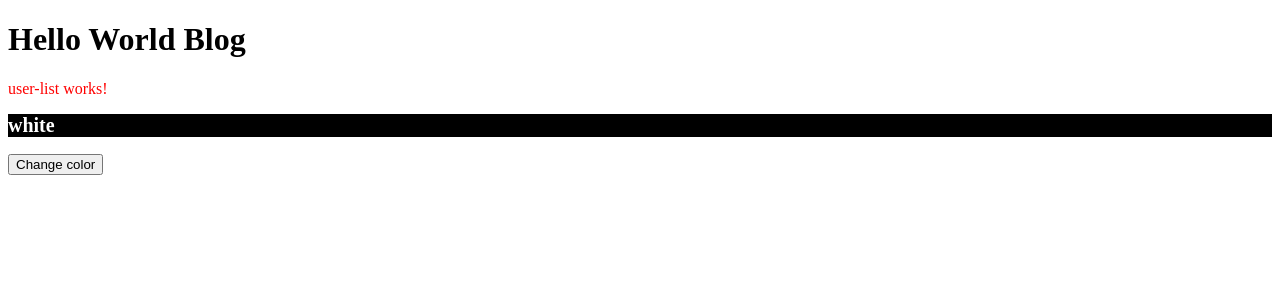
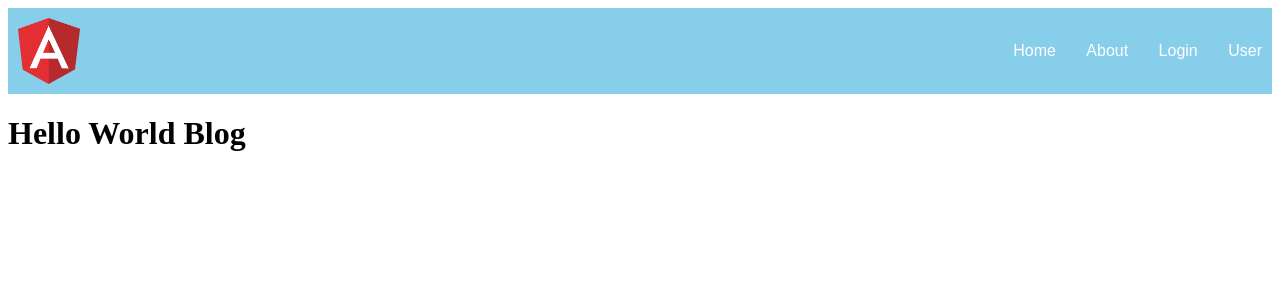
Before and after one commit to Nabeel-Chhipa/Angular-demo-app, an Angular app: page / in a window 1280 px wide. Shown: the top 300 px of the page. Built offline with nearby package versions, Linux system fonts and the light colour scheme.

Commit message:
create header component

```diff
--- a/src/app/app.component.html
+++ b/src/app/app.component.html
@@ -1,3 +1,4 @@
+<app-header></app-header>
 <h1 class={{title}}>Hello World {{title}}</h1>
 <!-- <h2>{{name}}</h2> -->
 <!-- <app-login></app-login>
@@ -5,8 +6,6 @@
 <app-student-list></app-student-list>
 <app-country-list></app-country-list> -->
 
-<app-user-list></app-user-list>
-
 <!-- <app-counter></app-counter> -->
 
 <!-- <app-register></app-register> -->
--- a/src/app/app.module.ts
+++ b/src/app/app.module.ts
@@ -8,6 +8,7 @@ import { UserListComponent } from './user-list/user-list.component';
 import { StudentListComponent } from './student-list/student-list.component';
 import { CountryListComponent } from './country-list/country-list.component';
 import { CounterComponent } from './counter/counter.component';
+import { HeaderComponent } from './header/header.component';
 
 // import { StudentAuthModule } from './student-auth/student-auth.module';
 
@@ -20,6 +21,7 @@ import { CounterComponent } from './counter/counter.component';
     StudentListComponent,
     CountryListComponent,
     CounterComponent,
+    HeaderComponent,
   ],
   imports: [
     BrowserModule,
--- /dev/null
+++ b/src/app/header/header.component.css
@@ -0,0 +1,26 @@
+section {
+    background-color: skyblue;
+    padding: 10px;
+}
+nav img {
+    width: 5%;
+}
+nav {
+    display: flex;
+    justify-content: space-between;
+    align-items: center;
+}
+ul {
+    width: 20%;
+    display: flex;
+    justify-content: space-between;
+    align-items: center;
+    list-style: none;
+}
+
+li a {
+    color: #fff;
+    font-family: Arial, Helvetica, sans-serif;
+    text-decoration: none;
+    font-size: 1rem;
+}
--- /dev/null
+++ b/src/app/header/header.component.html
@@ -0,0 +1,19 @@
+<section>
+    <nav>
+        <img src="../../assets/logo.png" />
+        <ul>
+            <li>
+                <a href="#">Home</a>
+            </li>
+            <li>
+                <a href="#">About</a>
+            </li>
+            <li>
+                <a href="#">Login</a>
+            </li>
+            <li>
+                <a href="#">User</a>
+            </li>
+        </ul>
+    </nav>
+</section>
```
Also changed, not shown: src/app/header/header.component.ts (added, +10 -0 lines), src/assets/logo.png (added), 1 other file (tests, documents, lock files or other folders).
